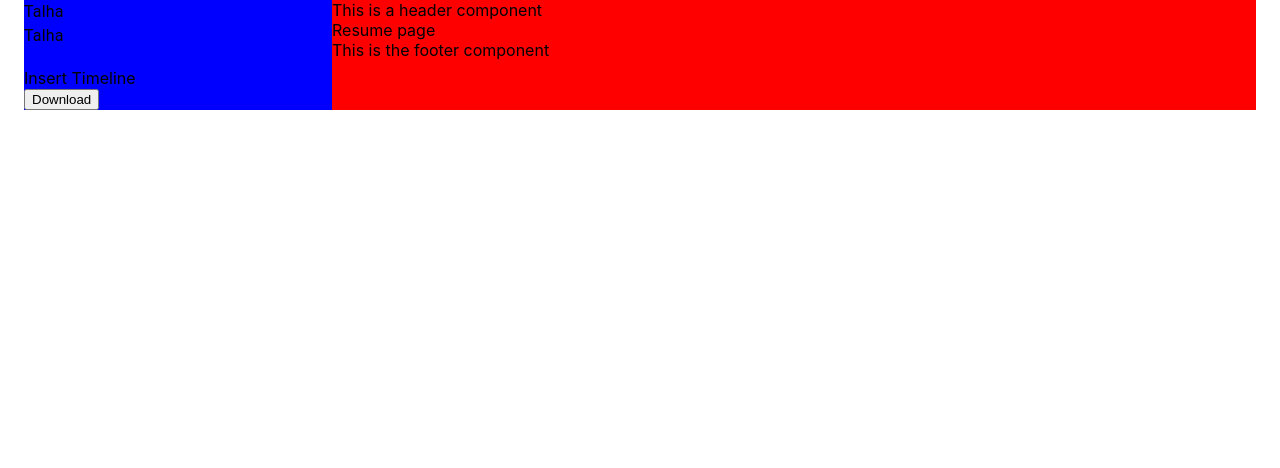
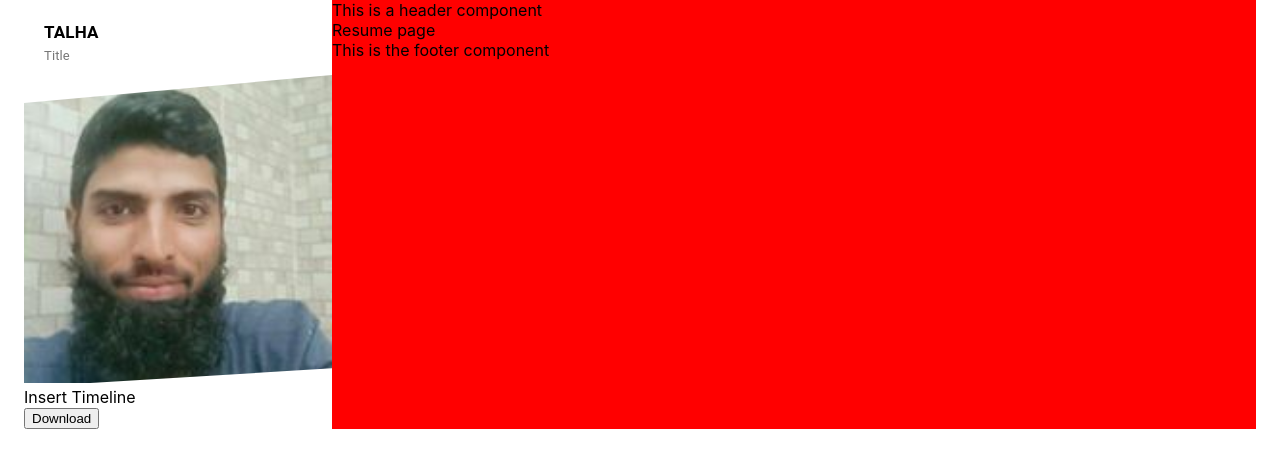
Before and after one commit to TalhaAhmedAI/portfolio, a React (Create React App) app: page / in a window 1280 px wide. Shown: the top 468 px of the page. Built offline with nearby package versions, Linux system fonts and the light colour scheme.

Commit message:
Completed the profile component
Timeline is remaining

```diff
--- a/src/App.js
+++ b/src/App.js
@@ -16,14 +16,7 @@ function App() {
     <div className="App">
       <Container>
         <Grid container>
-          <Grid
-            item
-            xs={12}
-            sm={12}
-            md={4}
-            lg={3}
-            style={{ backgroundColor: "blue" }}
-          >
+          <Grid item xs={12} sm={12} md={4} lg={3}>
             <Profile />
           </Grid>
           <Grid item xs style={{ backgroundColor: "red" }}>
--- /dev/null
+++ b/src/components/Profile/Profile.css
@@ -0,0 +1,32 @@
+.profile {
+  background-color: white;
+  border-radius: 6px;
+  width: 100%;
+  display: inline-block;
+}
+
+.profile_name {
+  line-height: 18px;
+  padding: 20px;
+}
+
+.profile_name .name {
+  text-transform: uppercase;
+  font-size: 17px;
+  font-weight: bold;
+}
+
+.profile_name .title {
+  font-size: 13px;
+  color: #777;
+}
+
+.profile_image {
+  margin-top: -10px;
+  -webkit-clip-path: polygon(0 9%, 100% 0, 100% 94%, 0% 100%);
+  clip-path: polygon(0 9%, 100% 0, 100% 94%, 0% 100%);
+}
+
+.profile_image img {
+  width: 100%;
+}
--- a/src/components/Profile/Profile.js
+++ b/src/components/Profile/Profile.js
@@ -1,15 +1,18 @@
+import React from "react";
 import { Typography } from "@material-ui/core";
-import React from "react";
+
+import "./Profile.css";
+import picture from "../../assets/images/picture.jpg";
 
 const Profile = () => {
   return (
     <div className="profile container_shadow">
       <div className="profile_name">
         <Typography className="name">Talha</Typography>
-        <Typography className="name">Talha</Typography>
+        <Typography className="title">Title</Typography>
       </div>
       <figure className="profile_image">
-        <img src="" />
+        <img src={picture} alt="Talha" />
       </figure>
       <div className="profile_information">
         Insert Timeline
--- a/src/index.css
+++ b/src/index.css
@@ -3,14 +3,15 @@
 }
 
 body {
-  font-family: -apple-system, BlinkMacSystemFont, 'Segoe UI', 'Roboto', 'Oxygen',
-    'Ubuntu', 'Cantarell', 'Fira Sans', 'Droid Sans', 'Helvetica Neue',
+  margin: 0;
+  font-family: -apple-system, BlinkMacSystemFont, "Segoe UI", "Roboto", "Oxygen",
+    "Ubuntu", "Cantarell", "Fira Sans", "Droid Sans", "Helvetica Neue",
     sans-serif;
   -webkit-font-smoothing: antialiased;
   -moz-osx-font-smoothing: grayscale;
 }
 
 code {
-  font-family: source-code-pro, Menlo, Monaco, Consolas, 'Courier New',
+  font-family: source-code-pro, Menlo, Monaco, Consolas, "Courier New",
     monospace;
 }
```
Also changed, not shown: src/assets/images/picture.jpg (added).
